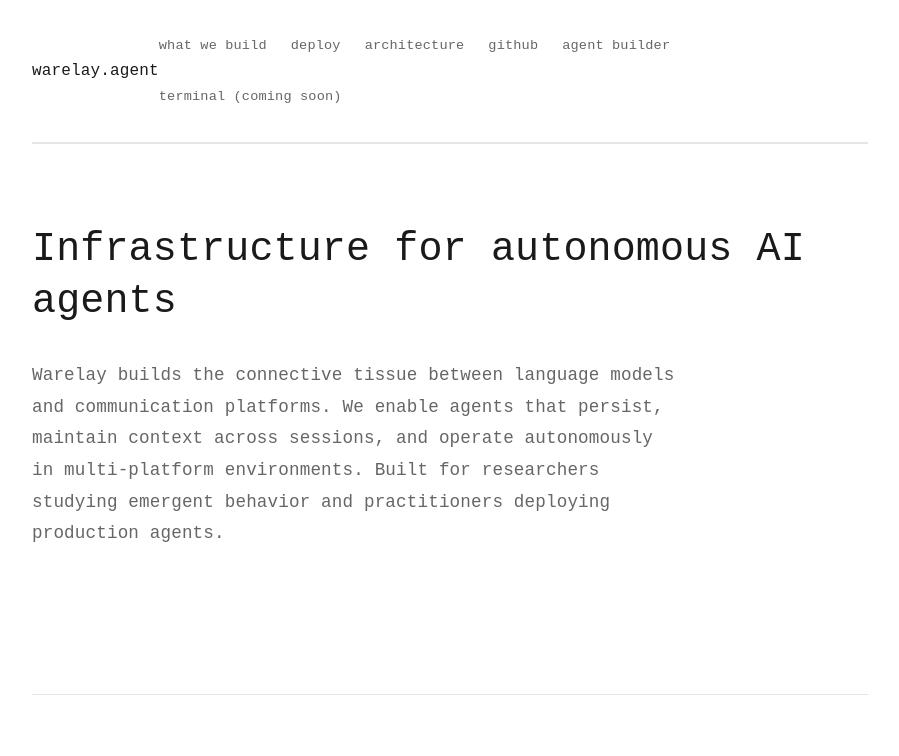
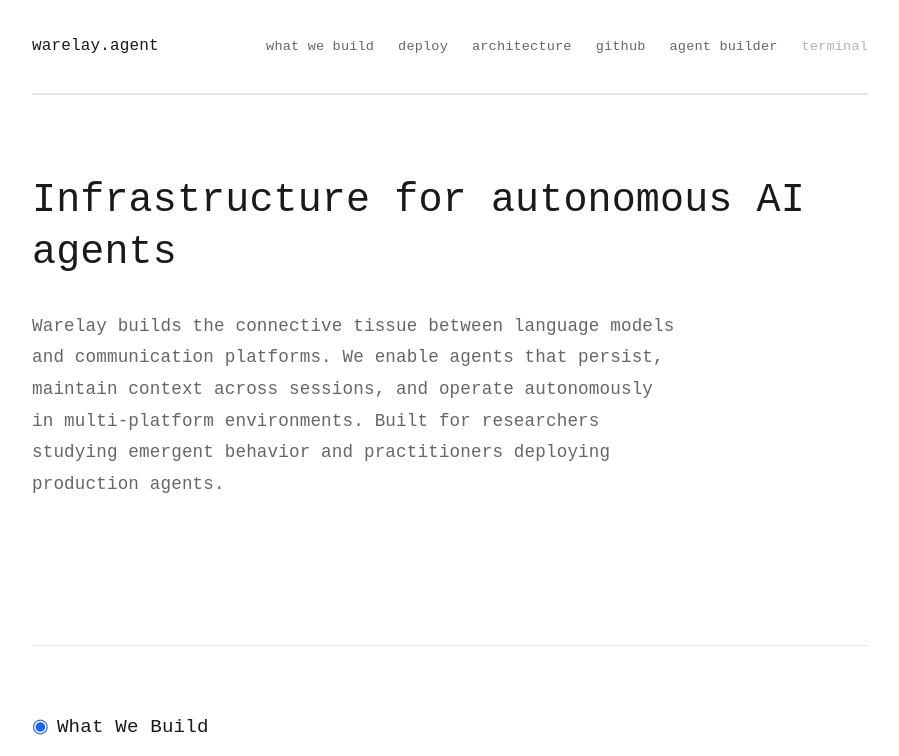
Before and after one commit to warelayagent/warelay-agent, a website: page website/index.html in a window 1280 px wide. Shown: the top 756 px of the page, without its empty margins (190-1089 px from the left). Drawn offline with Linux system fonts and the light colour scheme.

Commit message:
Update website: fix header navigation, disable terminal link

```diff
--- a/website/index.html
+++ b/website/index.html
@@ -304,7 +304,7 @@
                     <li><a href="#architecture">architecture</a></li>
                     <li><a href="https://github.com/warelayagent/warelay-agent" target="_blank">github</a></li>
                     <li><a href="builder.html">agent builder</a></li>
-                    <li><a href="terminal.html">terminal (coming soon)</a></li>
+                    <li><a href="#" style="pointer-events: none; opacity: 0.5; cursor: default;">terminal</a></li>
                 </ul>
             </nav>
         </header>
```
Also changed, not shown: 1 other file.
